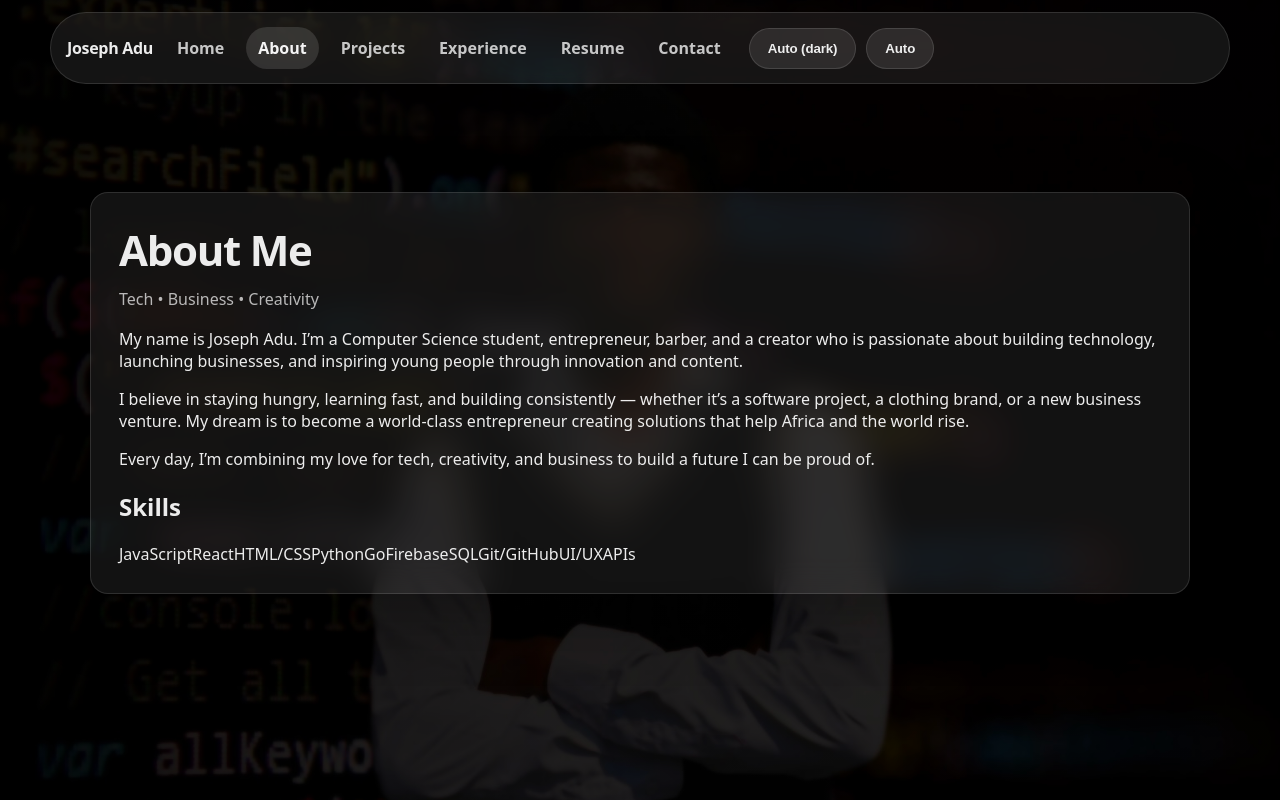
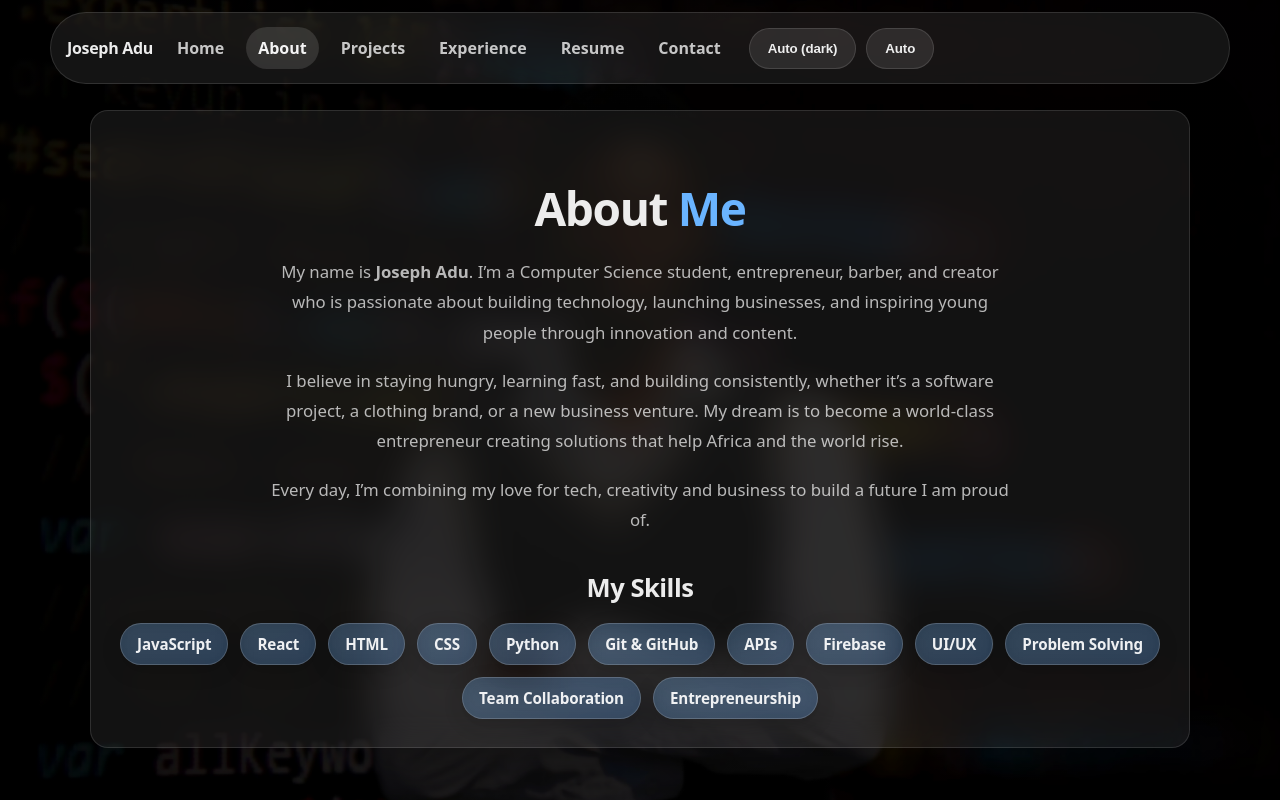
Before and after one commit to jadu12git/joseph-portfolio, a React (Vite) app: page /about in a window 1280 px wide. Built offline with nearby package versions, Linux system fonts and the light colour scheme.

Commit message:
Improved my About Page to look more attractive

```diff
--- a/src/pages/About.jsx
+++ b/src/pages/About.jsx
@@ -1,41 +1,57 @@
 import React from "react";
-import Container from "../components/Container";
 
 const skills = [
-  "JavaScript", "React", "HTML/CSS", "Python", "Go",
-  "Firebase", "SQL", "Git/GitHub", "UI/UX", "APIs",
+  "JavaScript",
+  "React",
+  "HTML",
+  "CSS",
+  "Python",
+  "Git & GitHub",
+  "APIs",
+  "Firebase",
+  "UI/UX",
+  "Problem Solving",
+  "Team Collaboration",
+  "Entrepreneurship"
 ];
 
 export default function About() {
   return (
-    <Container
-      title="About Me"
-      subtitle="Tech • Business • Creativity"
-    >
-      <p className="prose">
-        My name is Joseph Adu. I’m a Computer Science student, entrepreneur, barber, and a creator who
-        is passionate about building technology, launching businesses, and inspiring young people through
-        innovation and content.
-      </p>
+    <main className="page">
+      <section className="glass about-section">
+        <h1 className="about-title">
+          About <span>Me</span>
+        </h1>
 
-      <p className="prose">
-        I believe in staying hungry, learning fast, and building consistently — whether it’s a software project,
-        a clothing brand, or a new business venture. My dream is to become a world-class entrepreneur creating
-        solutions that help Africa and the world rise.
-      </p>
+        <p className="about-text">
+          My name is <strong>Joseph Adu</strong>. I’m a Computer Science student,
+          entrepreneur, barber, and creator who is passionate about building
+          technology, launching businesses, and inspiring young people through
+          innovation and content.
+        </p>
 
-      <p className="prose">
-        Every day, I’m combining my love for tech, creativity, and business to build a future I can be proud of.
-      </p>
+        <p className="about-text">
+          I believe in staying hungry, learning fast, and building consistently,
+          whether it’s a software project, a clothing brand, or a new business
+          venture. My dream is to become a world-class entrepreneur creating
+          solutions that help Africa and the world rise.
+        </p>
 
-      <div className="section">
-        <h2 className="h2">Skills</h2>
-        <div className="chips big">
-          {skills.map((s) => (
-            <span className="chip" key={s}>{s}</span>
+        <p className="about-text">
+          Every day, I’m combining my love for tech, creativity and business to
+          build a future I am proud of.
+        </p>
+
+        <h2 className="skills-title">My Skills</h2>
+
+        <div className="skills-container">
+          {skills.map((skill) => (
+            <span key={skill} className="skill-chip">
+              {skill}
+            </span>
           ))}
         </div>
-      </div>
-    </Container>
+      </section>
+    </main>
   );
 }
--- a/src/styles/theme.css
+++ b/src/styles/theme.css
@@ -153,6 +153,106 @@ a { color: inherit; text-decoration: none; }
   flex-wrap: wrap;
 }
 
+.project-thumb {
+  width: 100%;
+  aspect-ratio: 9 / 4;
+  overflow: hidden;
+  border-radius: 14px;
+  background: rgba(255,255,255,0.04);
+  position: relative;
+}
+
+.project-thumb img {
+  width: 100%;
+  height: 100%;
+  object-fit: cover;
+  display: block;
+  transition: transform 0.35s ease;
+}
+
+/* Subtle Apple-style hover zoom */
+.project-card:hover .project-thumb img {
+  transform: scale(1.04);
+}
+
+/* Mobile optimization */
+@media (max-width: 768px) {
+  .project-thumb {
+    aspect-ratio: 4 / 3;      /* Taller on mobile */
+  }
+}
+
+/*About Page Styling*/
+
+.about-section {
+  text-align: center;
+}
+
+.about-title {
+  font-size: clamp(32px, 4vw, 46px);
+  letter-spacing: -0.03em;
+  margin-bottom: 18px;
+}
+
+.about-title span {
+  color: var(--accent);
+}
+
+.about-text {
+  max-width: 750px;
+  margin: 0 auto 18px;
+  color: var(--muted);
+  line-height: 1.8;
+  font-size: 1.05rem;
+}
+
+/* Skills */
+
+.skills-title {
+  margin-top: 35px;
+  margin-bottom: 18px;
+  font-size: 1.6rem;
+  letter-spacing: -0.02em;
+}
+
+.skills-container {
+  display: flex;
+  flex-wrap: wrap;
+  justify-content: center;
+  gap: 12px;
+}
+
+/* Skill Chips */
+.skill-chip {
+  padding: 10px 16px;
+  border-radius: 999px;
+  font-weight: 600;
+  font-size: 0.95rem;
+  letter-spacing: -0.01em;
+  cursor: default;
+  user-select: none;
+
+  background: linear-gradient(
+    135deg,
+    rgba(106, 180, 255, 0.25),
+    rgba(88, 166, 255, 0.25)
+  );
+
+  border: 1px solid rgba(255, 255, 255, 0.18);
+  color: var(--text);
+
+  backdrop-filter: blur(10px);
+  box-shadow: 0 6px 20px rgba(0, 0, 0, 0.15);
+
+  transition: transform 0.25s ease, box-shadow 0.25s ease;
+}
+
+.skill-chip:hover {
+  transform: translateY(-2px);
+  box-shadow: 0 10px 30px rgba(0, 0, 0, 0.25);
+}
+
+
 /* Responsive spacing */
 @media (max-width: 480px) {
   .glass { padding: 20px; }
```
